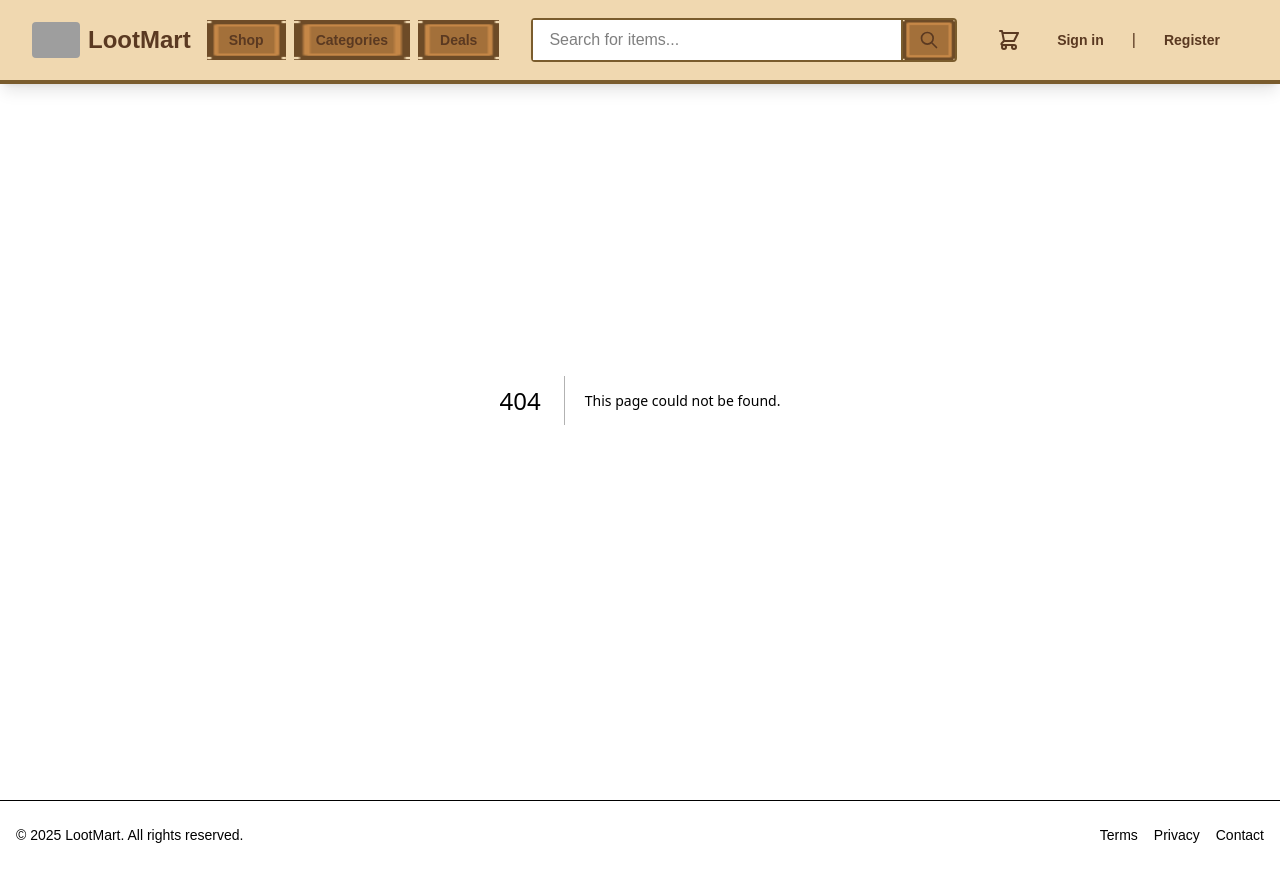
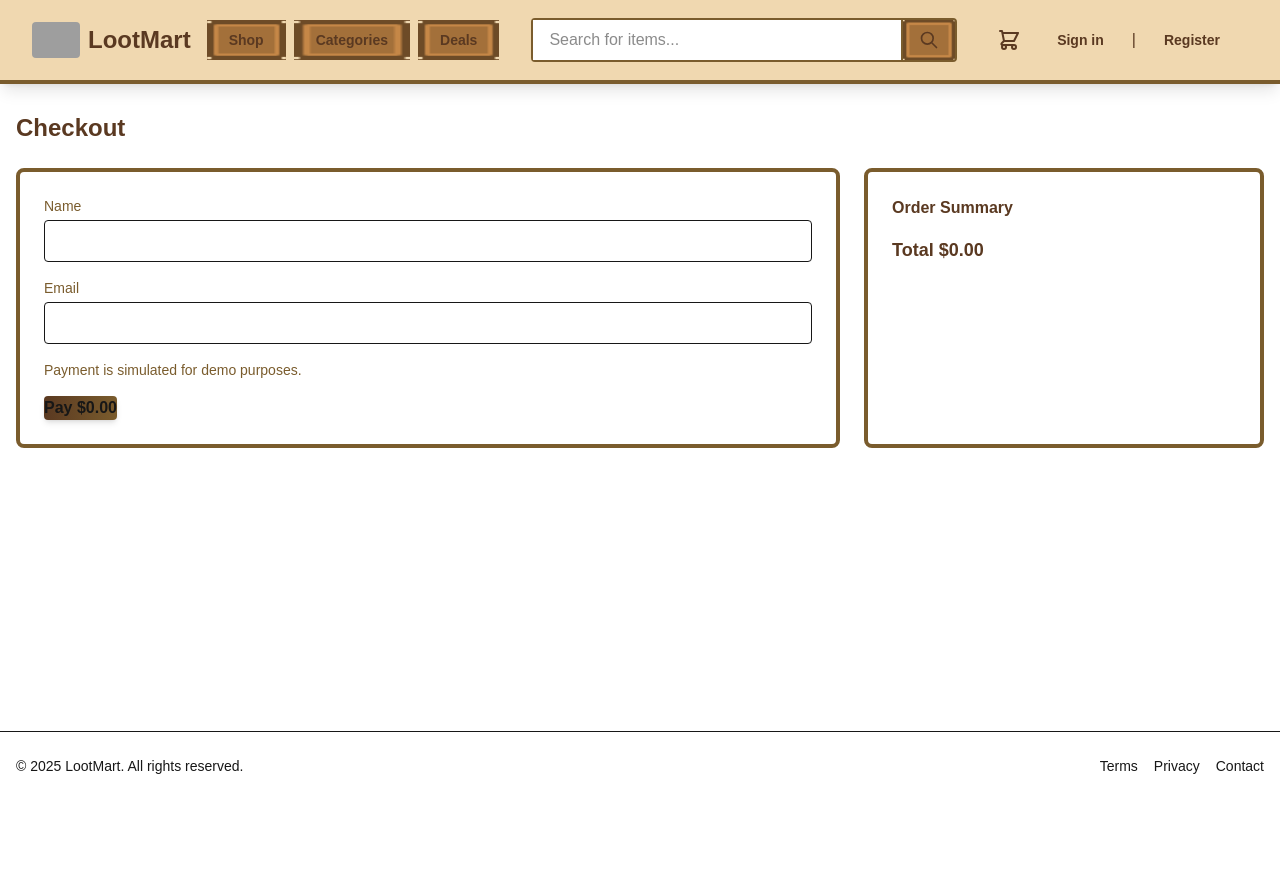
Before and after one commit to KevinReyhanW/lootmart, a Next.js app: page /checkout in a window 1280 px wide. Before the commit this address had no page. After the commit the page ends 800 px from the top, so only its background shows below. Built offline with nearby package versions, Linux system fonts and the light colour scheme; grey boxes are pictures that could not be loaded.

Commit message:
add checkout feature

```diff
--- /dev/null
+++ b/src/app/cart/page.tsx
@@ -0,0 +1,57 @@
+"use client"
+
+import { useRouter } from 'next/navigation'
+import { useCart } from '@/context/cart-context'
+import Button from '@/components/ui/buttons/Button'
+import styles from '@/styles/components/Cart.module.css'
+
+export default function CartPage() {
+  const { items, updateQuantity, removeItem, clearCart } = useCart()
+  const router = useRouter()
+
+  const subtotal = items.reduce((s, i) => s + i.price * i.quantity, 0)
+
+  if (items.length === 0) {
+    return (
+      <main className="container mx-auto px-4 py-8 mt-20">
+        <div className={`${styles.cartEmpty} bg-white rounded-lg p-8 text-center border-4 border-[#7a5c2d]`}>
+          <h2 className="text-2xl font-bold text-[#5a3921] mb-2">Your cart is empty</h2>
+          <p className="text-sm text-[#7a5c2d] mb-4">Browse the armory and add items to your cart.</p>
+          <Button href="/products" variant="tile">Browse Items</Button>
+        </div>
+      </main>
+    )
+  }
+
+  return (
+    <main className="container mx-auto px-4 py-8 mt-20">
+      <h1 className="text-2xl font-bold text-[#5a3921] mb-6">Your Cart</h1>
+      <div className="grid grid-cols-1 md:grid-cols-3 gap-6">
+        <div className="md:col-span-2 space-y-4">
+          {items.map((item) => (
+            <div key={item.id} className="flex items-center bg-white p-4 rounded-lg border-2 border-[#eee]">
+              <img src={item.image} alt={item.name} className="w-24 h-24 object-cover rounded" />
+              <div className="ml-4 flex-1">
+                <div className="font-bold text-[#5a3921]">{item.name}</div>
+                <div className="text-sm text-[#7a5c2d]">${item.price.toFixed(2)}</div>
+                <div className="mt-2 flex items-center space-x-2">
+                  <input type="number" min={1} value={item.quantity} onChange={(e) => updateQuantity(item.id, Number(e.target.value))} className="w-20 p-1 border rounded" />
+                  <Button className="px-3 py-1" onClick={() => removeItem(item.id)}>Remove</Button>
+                </div>
+              </div>
+            </div>
+          ))}
+        </div>
+
+        <aside className="bg-white rounded-lg p-6 border-4 border-[#7a5c2d]">
+          <div className="text-sm text-[#7a5c2d]">Subtotal</div>
+          <div className="text-2xl font-bold text-[#5a3921] mb-4">${subtotal.toFixed(2)}</div>
+          <div className="space-y-2">
+            <Button className="w-full" href="/checkout" variant="gradient">Proceed to Checkout</Button>
+            <Button className="w-full" onClick={() => { clearCart(); router.push('/products') }} variant="tile">Clear Cart</Button>
+          </div>
+        </aside>
+      </div>
+    </main>
+  )
+}
--- /dev/null
+++ b/src/app/checkout/page.tsx
@@ -0,0 +1,54 @@
+"use client"
+
+import { useState } from 'react'
+import { useRouter } from 'next/navigation'
+import { useCart } from '@/context/cart-context'
+import Button from '@/components/ui/buttons/Button'
+
+export default function CheckoutPage() {
+  const { items, clearCart } = useCart()
+  const router = useRouter()
+  const [name, setName] = useState('')
+  const [email, setEmail] = useState('')
+
+  const total = items.reduce((s, i) => s + i.price * i.quantity, 0)
+
+  const handleSubmit = (e: React.FormEvent) => {
+    e.preventDefault()
+    // In a real app you'd call an API here. We'll simulate success.
+    clearCart()
+    router.push('/checkout/success')
+  }
+
+  return (
+    <main className="container mx-auto px-4 py-8 mt-20">
+      <h1 className="text-2xl font-bold text-[#5a3921] mb-6">Checkout</h1>
+      <div className="grid grid-cols-1 md:grid-cols-3 gap-6">
+        <form className="md:col-span-2 bg-white p-6 rounded-lg border-4 border-[#7a5c2d]" onSubmit={handleSubmit}>
+          <div className="mb-4">
+            <label className="block text-sm text-[#7a5c2d] mb-1">Name</label>
+            <input className="w-full border p-2 rounded" value={name} onChange={(e) => setName(e.target.value)} required />
+          </div>
+          <div className="mb-4">
+            <label className="block text-sm text-[#7a5c2d] mb-1">Email</label>
+            <input type="email" className="w-full border p-2 rounded" value={email} onChange={(e) => setEmail(e.target.value)} required />
+          </div>
+
+          <div className="mb-4 text-sm text-[#7a5c2d]">Payment is simulated for demo purposes.</div>
+          <Button type="submit" variant="gradient">Pay ${total.toFixed(2)}</Button>
+        </form>
+
+        <aside className="bg-white p-6 rounded-lg border-4 border-[#7a5c2d]">
+          <h3 className="font-bold text-[#5a3921] mb-2">Order Summary</h3>
+          {items.map((i) => (
+            <div key={i.id} className="flex items-center justify-between text-sm mb-2">
+              <div>{i.name} x{i.quantity}</div>
+              <div>${(i.price * i.quantity).toFixed(2)}</div>
+            </div>
+          ))}
+          <div className="mt-4 text-lg font-bold text-[#5a3921]">Total ${total.toFixed(2)}</div>
+        </aside>
+      </div>
+    </main>
+  )
+}
--- /dev/null
+++ b/src/app/checkout/success/page.tsx
@@ -0,0 +1,13 @@
+import Link from 'next/link'
+
+export default function SuccessPage() {
+  return (
+    <main className="container mx-auto px-4 py-20 mt-20 text-center">
+      <div className="inline-block bg-white p-8 rounded-lg border-4 border-[#7a5c2d]">
+        <h1 className="text-2xl font-bold text-[#5a3921] mb-4">Purchase Complete</h1>
+        <p className="text-sm text-[#7a5c2d] mb-6">Thank you for your purchase! Your items will be delivered to your inventory shortly.</p>
+        <Link href="/products" className="inline-block px-4 py-2 bg-[#5a3921] text-white rounded-sm">Return to Shop</Link>
+      </div>
+    </main>
+  )
+}
--- /dev/null
+++ b/src/styles/components/Cart.module.css
@@ -0,0 +1,3 @@
+.cartEmpty {
+  min-height: 200px;
+}
```
